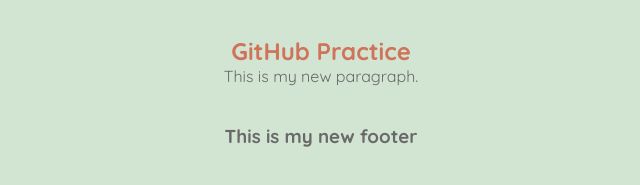
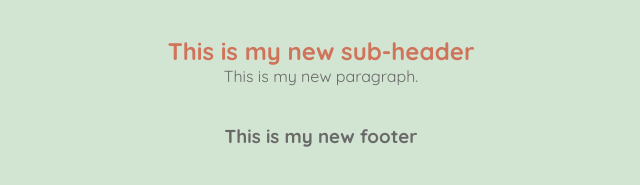
Before and after one commit to OfficialAnjaW/m1-hw1-weigelt-anja, a plain HTML site: page index.html in a window 1280 px wide. Shown: the part 229-414 px from the top of the page, without its empty margins (319-959 px from the left). Drawn offline with Linux system fonts and the light colour scheme.

Commit message:
Replace h2 text in main

```diff
--- a/index.html
+++ b/index.html
@@ -40,7 +40,7 @@
 
     <main>
 
-      <h2>GitHub Practice</h2>
+      <h2>This is my new sub-header</h2>
       <p>This is my new paragraph.</p>
 
     </main>
```
